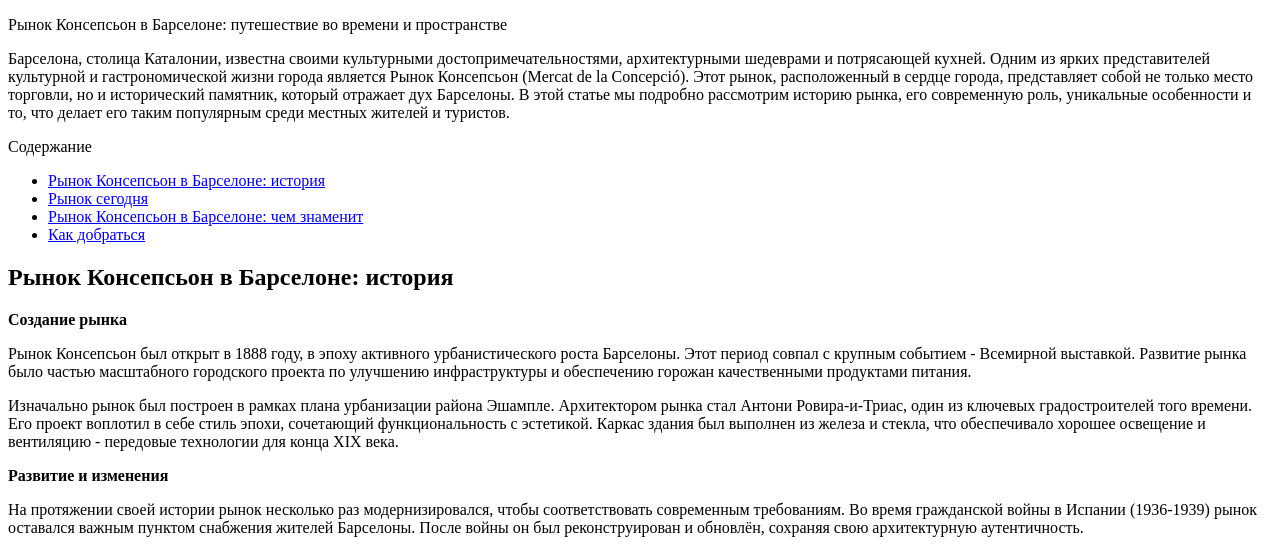
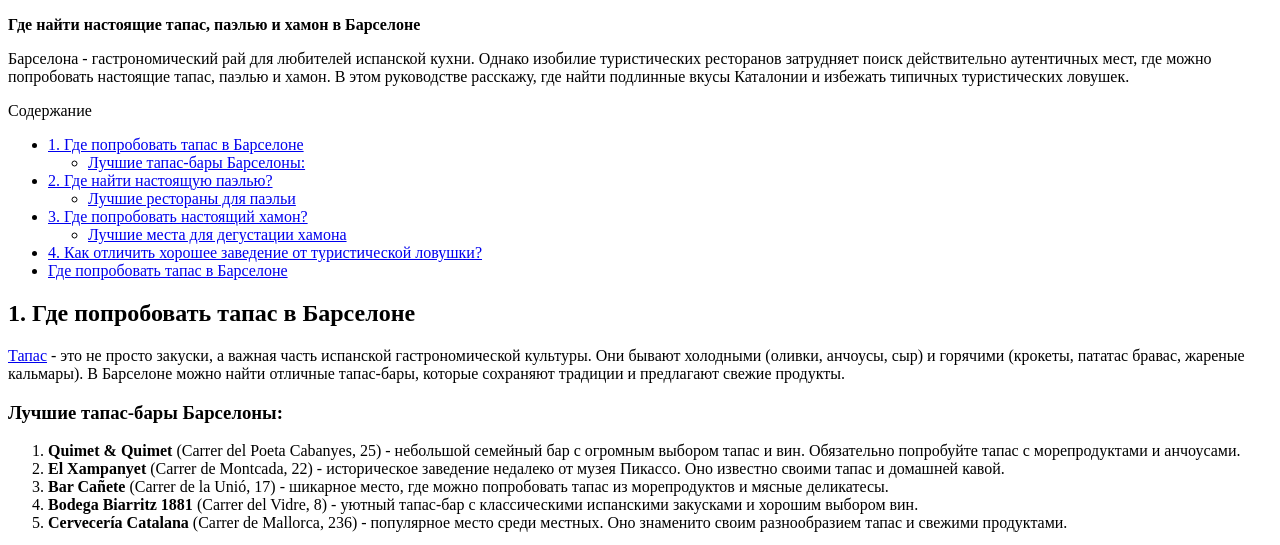
Before and after one commit to elonmax01/testcase, a Django app: template templates/posts.html in a window 1280 px wide. Shown: the top 545 px of the page. Run offline with Django 5.2, Linux system fonts and the light colour scheme; the template is opened without the code that fills it, so the values that code supplies are empty.

Commit message:
update on 22 Jun

```diff
--- a/templates/posts.html
+++ b/templates/posts.html
@@ -6,12 +6,11 @@
 </head>
 <body>
 <p>
-    Рынок Консепсьон в Барселоне: путешествие во времени и пространстве
+    <b>Где найти настоящие тапас, паэлью и хамон в Барселоне</b>
 </p>
 <p>
-    Барселона, столица Каталонии, известна своими культурными достопримечательностями, архитектурными шедеврами и потрясающей кухней. Одним из ярких представителей культурной и гастрономической жизни города
-    является Рынок Консепсьон (Mercat de la Concepció). Этот рынок, расположенный в сердце города, представляет собой не только место торговли, но и исторический памятник, который отражает дух Барселоны. В этой статье мы
-    подробно рассмотрим историю рынка, его современную роль, уникальные особенности и то, что делает его таким популярным среди местных жителей и туристов.
+    Барселона - гастрономический рай для любителей испанской кухни. Однако изобилие туристических ресторанов затрудняет поиск действительно аутентичных мест, где можно попробовать настоящие тапас, паэлью и хамон. В
+    этом руководстве расскажу, где найти подлинные вкусы Каталонии и избежать типичных туристических ловушек.
 </p>
 <div id="toc_container" class="no_bullets">
     <p class="toc_title">
@@ -19,123 +18,102 @@
     </p>
     <ul class="toc_list">
         <li>
-            <a href="#i">Рынок Консепсьон в Барселоне: история</a>
+            <a href="#i">1. Где попробовать тапас в Барселоне</a>
+            <ul>
+                <li>
+                    <a href="#i-2">Лучшие тапас-бары Барселоны:</a>
+                </li>
+            </ul>
         </li>
         <li>
-            <a href="#i-2">Рынок сегодня</a>
+            <a href="#i-3">2. Где найти настоящую паэлью?</a>
+            <ul>
+                <li>
+                    <a href="#i-4">Лучшие рестораны для паэльи</a>
+                </li>
+            </ul>
         </li>
         <li>
-            <a href="#i-3">Рынок Консепсьон в Барселоне: чем знаменит</a>
+            <a href="#i-5">3. Где попробовать настоящий хамон?</a>
+            <ul>
+                <li>
+                    <a href="#i-6">Лучшие места для дегустации хамона</a>
+                </li>
+            </ul>
         </li>
         <li>
-            <a href="#i-4">Как добраться</a>
+            <a href="#i-7">4. Как отличить хорошее заведение от туристической ловушки?</a>
+        </li>
+        <li>
+            <a href="#i-8">Где попробовать тапас в Барселоне</a>
         </li>
     </ul>
 </div>
 <h2>
-    <span id="i">Рынок Консепсьон в Барселоне: история</span>
+    <span id="i">1. Где попробовать тапас в Барселоне</span>
 </h2>
 <p>
-    <b>Создание рынка</b>
+    <a href="https://vbarcelone.org/blog/ispanskie-tapas/" target="_blank" rel="noopener">Тапас</a> - это не просто закуски, а важная часть испанской гастрономической культуры. Они бывают холодными
+    (оливки, анчоусы, сыр) и горячими (крокеты, пататас бравас, жареные кальмары). В Барселоне можно найти отличные тапас-бары, которые сохраняют традиции и предлагают свежие продукты.
+</p>
+<h3>
+    <span id="i-2">Лучшие тапас-бары Барселоны:</span>
+</h3>
+<ol start="1" data-spread="false">
+    <li>
+        <b>Quimet & Quimet</b> (Carrer del Poeta Cabanyes, 25) - небольшой семейный бар с огромным выбором тапас и вин. Обязательно попробуйте тапас с морепродуктами и анчоусами.
+    </li>
+    <li>
+        <b>El Xampanyet</b> (Carrer de Montcada, 22) - историческое заведение недалеко от музея Пикассо. Оно известно своими тапас и домашней кавой.
+    </li>
+    <li>
+        <b>Bar Cañete</b> (Carrer de la Unió, 17) - шикарное место, где можно попробовать тапас из морепродуктов и мясные деликатесы.
+    </li>
+    <li>
+        <b>Bodega Biarritz 1881</b> (Carrer del Vidre, 8) - уютный тапас-бар с классическими испанскими закусками и хорошим выбором вин.
+    </li>
+    <li>
+        <b>Cervecería Catalana</b> (Carrer de Mallorca, 236) - популярное место среди местных. Оно знаменито своим разнообразием тапас и свежими продуктами.
+    </li>
+</ol>
+<p>
+    <img class="img-fluid" src="https://vbarcelone.org/blog/wp-content/uploads/2025/04/Gde-poprobovat-tapas-v-Barselone.jpg.webp" alt="">
 </p>
 <p>
-    Рынок Консепсьон был открыт в 1888 году, в эпоху активного урбанистического роста Барселоны. Этот период совпал с крупным событием - Всемирной выставкой. Развитие рынка было частью масштабного городского
-    проекта по улучшению инфраструктуры и обеспечению горожан качественными продуктами питания.
+    Совет: в хороших тапас-барах часто много людей, поэтому лучше приходить заранее или бронировать столик.
+</p>
+<h2>
+    <span id="i-3">2. Где найти настоящую паэлью?</span>
+</h2>
+<p>
+    Паэлья - традиционное испанское блюдо из риса, морепродуктов, курицы или кролика, приправленное шафраном и специями. В Барселоне можно найти множество ресторанов, предлагающих паэлью, но далеко не
+    везде она будет настоящей. Хорошая паэлья готовится минимум 30-40 минут и подается в сковороде.
 </p>
 <p>
-    Изначально рынок был построен в рамках плана урбанизации района Эшампле. Архитектором рынка стал Антони Ровира-и-Триас, один из ключевых градостроителей того времени. Его проект воплотил в себе стиль эпохи,
-    сочетающий функциональность с эстетикой. Каркас здания был выполнен из железа и стекла, что обеспечивало хорошее освещение и вентиляцию - передовые технологии для конца XIX века.
+    <b>Лучшие рестораны для паэльи:</b>
+</p>
+<ol start="1" data-spread="false">
+    <li>
+        <b>7 Portes</b> (Passeig d'Isabel II, 14) - одно из старейших заведений Барселоны, славящееся своей паэльей с морепродуктами.
+    </li>
+    <li>
+        <b>Can Solé</b> (Carrer de Sant Carles, 4) - уютный ресторан в районе Барселонета, где готовят традиционную валенсийскую паэлью.
+    </li>
+    <li>
+        <b>Xiringuito Escribà</b> (Av. del Litoral, 62) - отличный ресторан на пляже с одной из лучших паэль в городе.
+    </li>
+    <li>
+        <b>La Mar Salada</b> (Passeig de Joan de Borbó, 58-59) - современный ресторан с акцентом на свежие морепродукты.
+    </li>
+    <li>
+        <b>Arume</b> (Carrer d'En Botella, 11) - небольшой уютный ресторан, где можно попробовать чёрную паэлью с каракатицей.
+    </li>
+</ol>
+<p>
+    Совет: избегайте мест, где паэлью подают через 10 минут после заказа - скорее всего, она разогретая.
 </p>
 <p>
-    <b>Развитие и изменения</b>
-</p>
-<p>
-    На протяжении своей истории рынок несколько раз модернизировался, чтобы соответствовать современным требованиям. Во время гражданской войны в Испании (1936-1939) рынок оставался важным пунктом снабжения жителей Барселоны. После войны он был реконструирован и обновлён, сохраняя свою архитектурную аутентичность.
-</p>
-<p>
-    <img class="img-fluid" src="https://vbarcelone.org/blog/wp-content/uploads/2025/04/rynok-Konsepson.jpg.webp" alt="Рынок Консепсьон в Барселоне">
-</p>
-<p>
-    В 1998 году был проведён масштабный ремонт, в результате которого рынок получил современное оборудование и улучшенные торговые площади. В ходе реставрации архитекторы постарались сохранить исторический облик
-    здания, включая уникальные элементы металлического каркаса и стеклянные панели.
-</p>
-<h2>
-    <span id="i-2">Рынок сегодня</span>
-</h2>
-<p>
-    <b>Современное значение</b>
-</p>
-<p>
-    Сегодня Рынок Консепсьон - это место, где пересекаются история и современность. Здесь можно найти широкий ассортимент свежих продуктов, включая мясо, рыбу, овощи, фрукты, специи и готовые блюда. Рынок пользуется
-    популярностью как у местных жителей, так и у туристов, благодаря своему уникальному сочетанию аутентичности и высокого качества товаров.
-</p>
-<p>
-    <b>Архитектурные особенности</b>
-</p>
-<p>
-    Современное здание рынка сохраняет элементы оригинального дизайна конца XIX века. Металлический каркас, большие окна и высокие потолки делают пространство светлым и просторным. Благодаря этим особенностям, прогулка по рынку превращается в настоящее эстетическое удовольствие.
-    Интерьер разделён на несколько зон, каждая из которых предназначена для определённых категорий товаров.
-</p>
-<p>
-    <img class="img-fluid" src="https://vbarcelone.org/blog/wp-content/uploads/2025/04/Barselona-rynok.jpg.webp" alt="рынки в Барселоне">
-</p>
-<p>
-    <b>Часы работы</b>
-</p>
-<p>
-    Рынок открыт с понедельника по субботу. С утра здесь можно увидеть, как местные жители закупаются свежими продуктами, а к обеду атмосфера наполняется оживлёнными разговорами и ароматами готовящейся еды.
-</p>
-<h2>
-    <span id="i-3">Рынок Консепсьон в Барселоне: чем знаменит</span>
-</h2>
-<p>
-   <b>Кулинарные изыски</b>
-</p>
-<p>
-    Одной из главных причин посетить Рынок Консепсьон является его гастрономическое разнообразие. Здесь можно попробовать традиционные блюда каталонской кухни, включая тапас, хамон, свежие продукты и выпечку.
-    Многие лавки предлагают дегустацию своих продуктов, что делает посещение рынка ещё более увлекательным.
-</p>
-<p>
-    <img class="img-fluid" src="https://vbarcelone.org/blog/wp-content/uploads/2025/04/rynki-v-Barselone.jpg.webp" alt="рынки в Барселоне">
-</p>
-<p>
-    <b>Цветочная зона</b>
-</p>
-<p>
-    Интересной особенностью рынка является его цветочный отдел, расположенный в отдельной части здания. Здесь продаются цветы на любой вкус и случай: от простых букетов до экзотических композиций. Это место особенно популярно среди романтиков и тех, кто хочет подарить что-то необычное.
-</p>
-<p>
-    <img class="img-fluid" src="https://vbarcelone.org/blog/wp-content/uploads/2025/04/rynok-Konsepson-v-Barselone.jpg.webp" alt="Рынок Консепсьон в Барселоне">
-</p>
-<p>
-    <b>Культурные мероприятия</b>
-</p>
-<p>
-    Рынок Консепсьон - это не только место для покупок, но и центр культурной жизни. На его территории регулярно проводятся кулинарные мастер-классы, гастрономические фестивали и тематические ярмарки. Эти мероприятия
-    привлекают внимание как местных жителей, так и туристов, желающих погрузиться в атмосферу каталонской культуры.
-</p>
-<h2>
-    <span id="i-4">Как добраться</span>
-</h2>
-<p>
-    <b>Расположение</b>
-</p>
-<p>
-    Рынок Консепсьон находится в центральной части Барселоны, в районе Эшампле, по адресу Carrer Aragó, 313-321. Благодаря удобному расположению, до него легко добраться как на общественном транспорте, так и пешком.
-</p>
-<p>
-    <b>Транспорт</b>
-</p>
-<p>
-    Наиболее удобным способом добраться до рынка является метро. Ближайшая станция - Girona (линия L4). Также рядом проходят несколько автобусных маршрутов, которые соединяют рынок с другими районами города. Для тех,
-    кто предпочитает пешие прогулки, рынок находится в пределах разумной досягаемости от площади Каталонии и других центральных точек Барселоны.
-</p>
-<p>
-    Рынок Консепсьон - это место, где можно почувствовать настоящую атмосферу Барселоны. Его богатая история, уникальная атмосфера и широкий выбор продуктов делают его обязательной точкой на карте города для каждого
-    путешественника. Независимо от того, хотите ли вы попробовать лучшие продукты каталонской кухни, купить свежие продукты или просто насладиться атмосферой, рынок Консепсьон готов предложить вам незабываемые впечатления.
-</p>
-<p>
-    Не упустите возможность посетить этот удивительный рынок в вашем следующем путешествии в Барселону!
+    <img class="img-fluid" src="https://vbarcelone.org/blog/wp-content/uploads/2025/04/ispanskaya-paelya.jpg.webp" alt="">
 </p>
 </body>
 </html>
```
Also changed, not shown: db.sqlite3, media/media/Dali-1140x600.jpg (added), media/media/IMG_20200725_121803-739x600.jpg (added).
